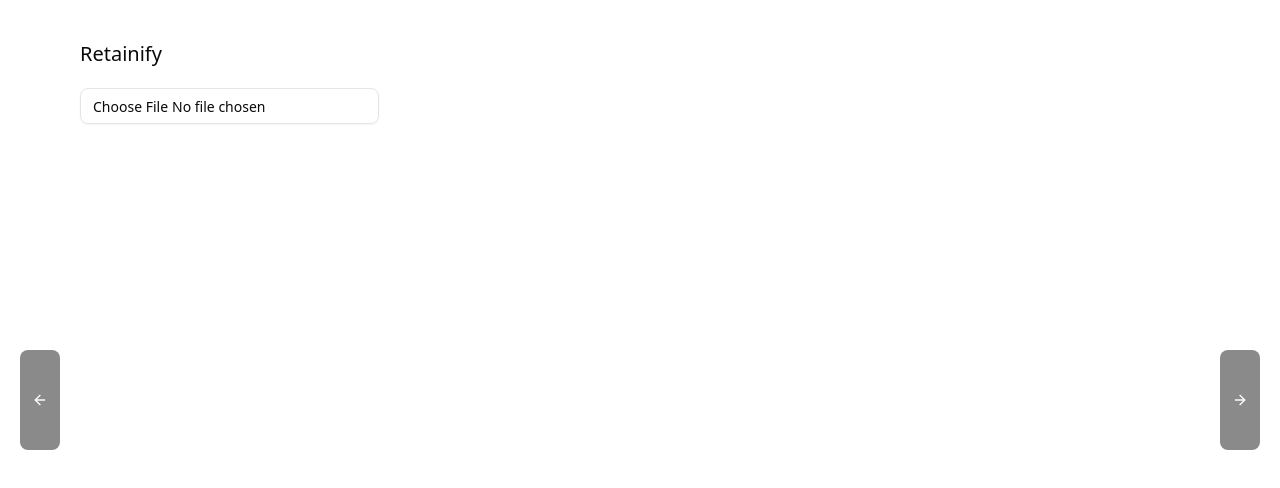
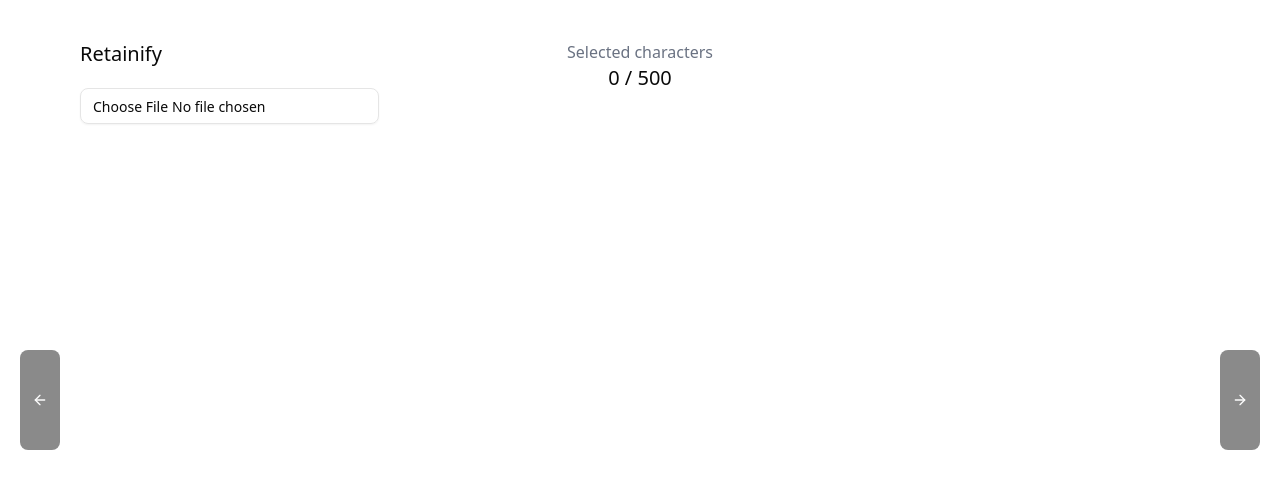
Before and after one commit to Kurkov11/Retainify, a Next.js app in the folder retainify/: page /reader in a window 1280 px wide. Shown: the top 488 px of the page. Built offline with nearby package versions, Linux system fonts and the light colour scheme.

Commit message:
add required characters label

```diff
--- a/retainify/src/app/reader/page.tsx
+++ b/retainify/src/app/reader/page.tsx
@@ -14,10 +14,15 @@
   const [currentPage, setCurrentPage] = useState<number>(0);
   const [pages, setPages] = useState<string[]>([]);
   const [selection, setSelection] = useState("");
+  const [liveSelectionLength, setLiveSelectionLength] = useState(0);
 
   const pageCount = pages.length;
 
   useEffect(() => {
+    document.addEventListener("selectionchange", () => {
+      const newSelection = getSelection()?.toString() || "";
+      setLiveSelectionLength(newSelection.length);
+    });
     document.addEventListener("mouseup", () => {
       const newSelection = window.getSelection()?.toString() || "";
       console.log(newSelection);
@@ -77,7 +82,13 @@
       >
         <ArrowRight />
       </Button>
-      {selection.length > 500 && <QuizDialog />}
+      {liveSelectionLength <= 500 && (
+        <div className="absolute top-10 left-1/2 -translate-x-1/2">
+          <p className="text-gray-500">Selected characters</p>
+          <p className="text-xl w-fit mx-auto">{liveSelectionLength} / 500</p>
+        </div>
+      )}
+      {liveSelectionLength > 500 && <QuizDialog />}
     </main>
   );
 }
--- a/retainify/src/components/QuizDialog.tsx
+++ b/retainify/src/components/QuizDialog.tsx
@@ -33,6 +33,11 @@
       onOpenChange={(open) => {
         if (open) {
           (async () => {
+            setQuestionIndex(0);
+            setQuiz(null);
+            setChosenAnswerIndex(null);
+            setShowingCorrectAnswer(false);
+
             await new Promise((resolve, reject) => {
               setTimeout(resolve, 2000);
             });
```
